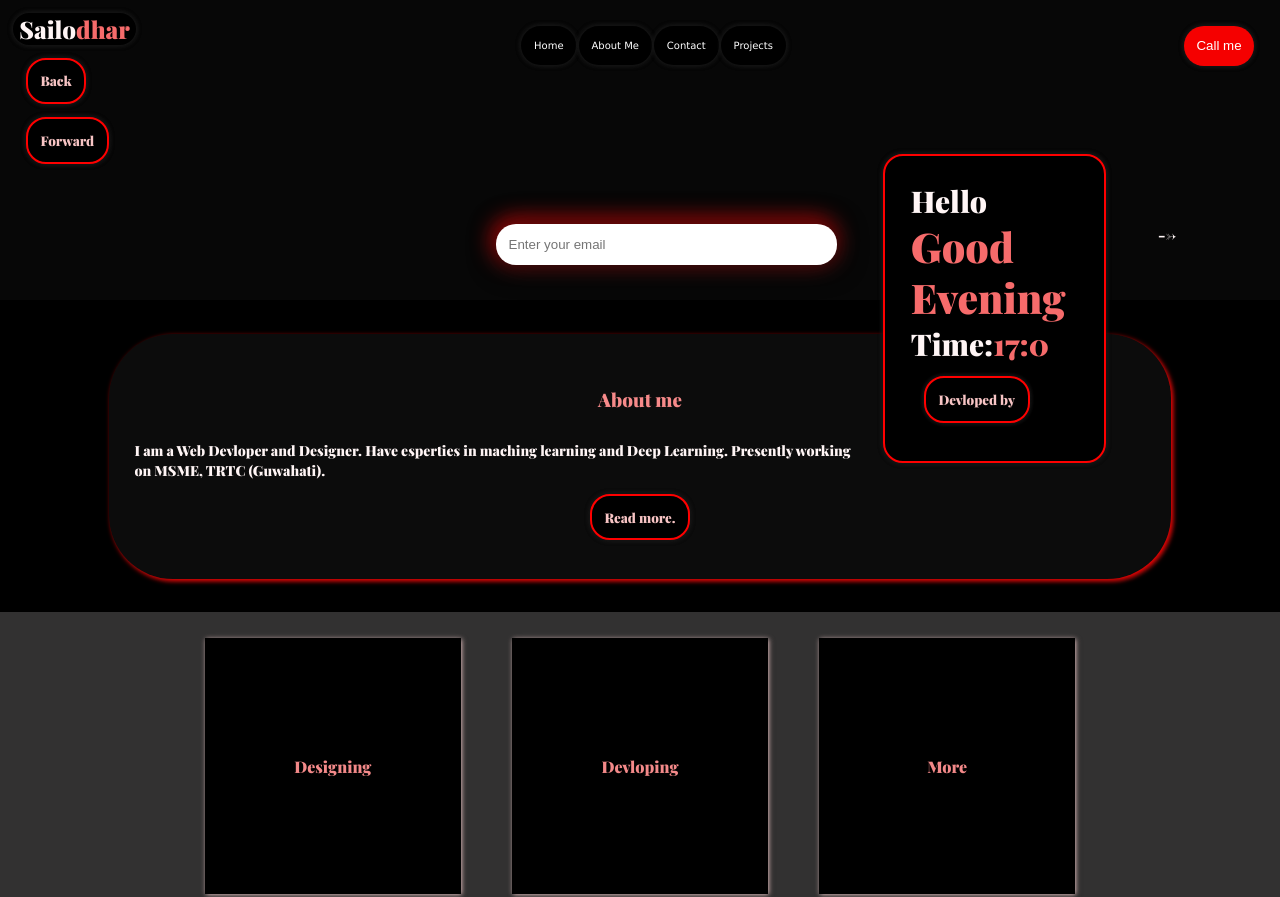
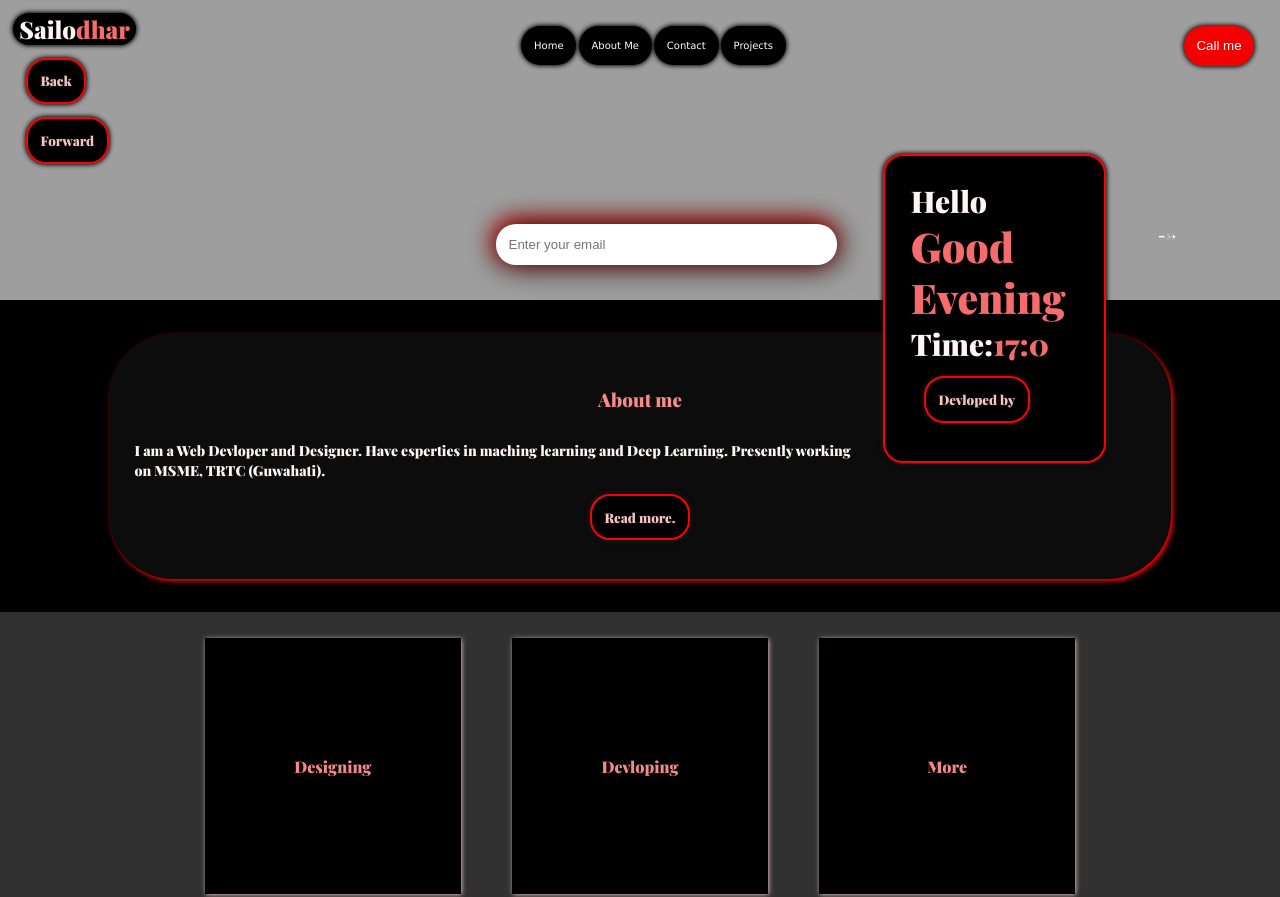
Before and after one commit to Jerry161997/portfolio, a plain HTML site: page index.html in a window 1280 px wide. Shown: the top 897 px of the page. Drawn offline with nearby package versions, Linux system fonts and the light colour scheme; the site is published under a folder, as on GitHub Pages, so addresses that start at the root find nothing; a web font is replaced by a local one.

Commit message:
update backgroundimage

```diff
--- a/style.css
+++ b/style.css
@@ -18,7 +18,7 @@ span{
     grid-template-columns: auto auto auto;
     justify-content: space-between;
     background-color: rgb(7, 7, 7);
-    background-image: url("/image/pexels-mikechie-esparagoza-1601773.jpg");
+    background-image: url("image/pexels-mikechie-esparagoza-1601773.jpg");
     background-size: cover;
     overflow: scroll;
 
```
